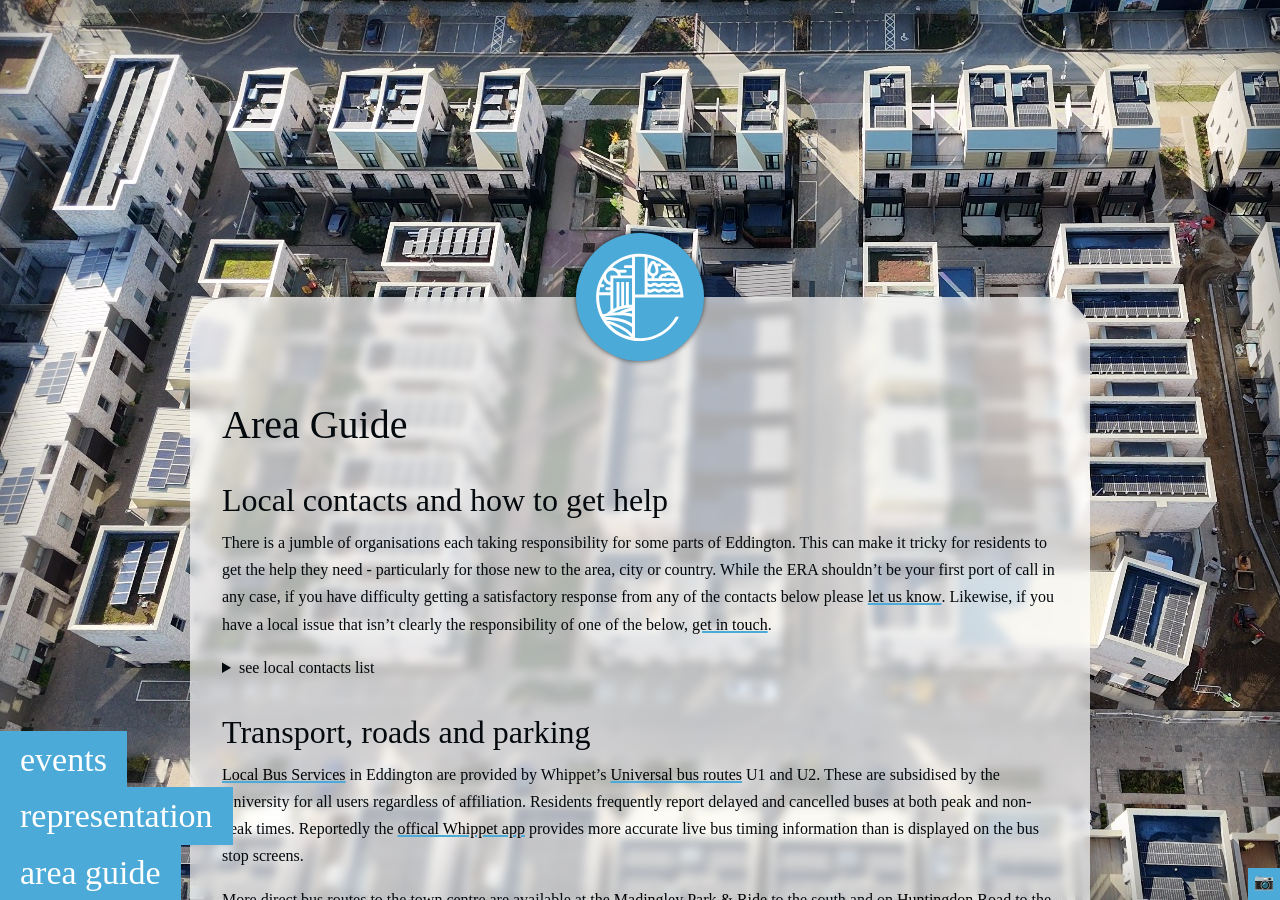
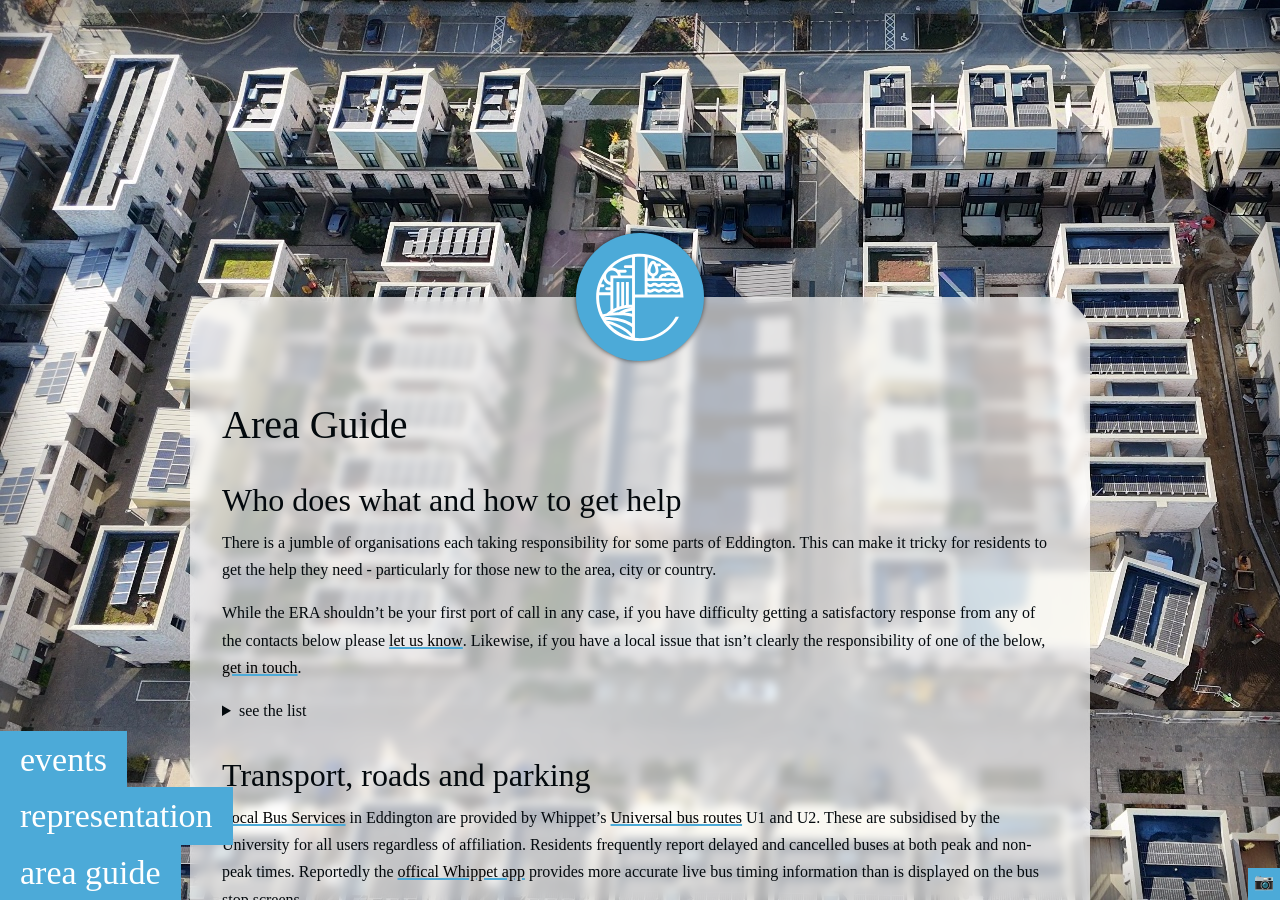
Before and after one commit to pieterdesnerck/website, a Jekyll site: the page built from docs/area-guide.md, in a window 1280 px wide and 900 px high. Built offline with Jekyll 4.4.1, drawn with Linux system fonts in a browser that asks for light colours; some web fonts are replaced; some of the changed lines change nothing that is shown.

Commit message:
fleshed out who-does-what section and un-hard-wrapped lines

```diff
--- a/docs/area-guide.md
+++ b/docs/area-guide.md
@@ -3,77 +3,66 @@
 permalink: area-guide
 ---
 
-## Local contacts and how to get help
+## Who does what and how to get help
 
-There is a jumble of organisations each taking responsibility for some parts of Eddington.
-This can make it tricky for residents to get the help they need - particularly for those new to the
-area, city or country.
-While the ERA shouldn't be your first port of call in any case, if you have difficulty
-getting a satisfactory response from any of the contacts below please [let us know](/contact-us). Likewise, if
-you have a local issue that isn't clearly the responsibility of one of the below, [get in touch](/contact-us).
+There is a jumble of organisations each taking responsibility for some parts of Eddington. This can make it tricky for residents to get the help they need - particularly for those new to the area, city or country.
+
+While the ERA shouldn't be your first port of call in any case, if you have difficulty getting a satisfactory response from any of the contacts below please [let us know](/contact-us). Likewise, if you have a local issue that isn't clearly the responsibility of one of the below, [get in touch](/contact-us).
 
 <details markdown="1">
-<summary>see local contacts list</summary>
+<summary>see the list</summary>
 
 [Portal Estate Management](https://portal.eddington-cambridge.co.uk/customer-service-team/report-a-defect/){:name='portal'}
-deals with issues relating to most shared public spaces in Eddington.
-This includes all roads, pavenments, cycle paths and hard and soft landscaping. They are responsible
-for collecting the [Estate Management Charge](#estate-management-charge) and spending it on local maintenance, improvement and
-contingency planning. They can sometimes
-be a useful first contact for services commissioned by other parties below, such as bin collections,
-playing fields, play parks and questions around covenants.
+is a wrapper-company owned by the University which deals with issues relating to most shared public spaces in Eddington. This includes all roads, pavenments, cycle paths and hard and soft landscaping.
+They are responsible for collecting the [Estate Management Charge](#estate-management-charge) and spending it on local maintenance, improvement and contingency planning. Though they subcontract the billing to [Vital](#vital) and the execution of estate management tasks to [Mears](#mears).
+Portal can sometimes be a useful first contact for services commissioned by other parties below, such as bin collections, playing fields, play parks and questions around covenants.
 
 [Lodge Property Services](https://eddington-cambridge.co.uk/key-worker-housing-frequently-asked-questions){:name='lodge'}
+is a wrapper-company owned by the University which manages tenancy in the University's so-called "Key Worker Housing". This includes all properties in Eddington which are owned by the University and let out exclusively to their employees through their [Accommodation Service](https://www.accommodation.cam.ac.uk/). They effectively fill the role of an in-house estate agent, but maintenance of the property, its contents and shared internal spaces falls to [Portal](#portal).
 
 [Core Sustainable Heat Management](https://find-and-update.company-information.service.gov.uk/company/10586130){:name='core'}
-is responsible for heat network infrastructure and the energy centre on Burkitt Lane. Their
-responsibility ends before the Heat Interface Unit within each property.
+is a wrapper-company owned by the University responsible for heat network infrastructure in Eddington and the energy centre on Burkitt Lane. Their responsibility ends before the Heat Interface Unit within each property. Consumer billing and much of the network's maintenance is subcontracted to [Vital Energi](#vital).
 
-[Hill Residential](){:name='hill'}
-are builders of private homes in the areas of Eddington marketed as "Knights' Park" and "Rubicon". They are responsible
-for snagging of their newbuild properties and the delivery of shared spaces around those buildings to
-Portal. The boundary between shared spaces under Portal's control and those still controlled by Hill
-is not well defined as it gradually moves from the latter to the former.
+[Vital Energi](https://www.vitalenergi.co.uk/){:name='vital'}
+provide customer billing services to Portal and Core, for Estate Management Charge and heat usage respectively. They also run our energy centre and maintain our local heat network infrastructure as the current contract holder under Core.
+
+[Mears](https://www.mearsgroup.co.uk/){:name='mears'}
+are a national housing services operator. They provide estate management services around Eddington as the current contract holder under Portal. They also do property management for Lodge, and both of these work packages form part of a broader contract with the University outside of Eddington.
+
+[Hill Residential](https://www.hill.co.uk/){:name='hill'}
+are builders of private homes in the areas of Eddington marketed as "Knights' Park" and "Rubicon". They are responsible for snagging of their newbuild properties and the delivery of shared spaces around those buildings to Portal. The boundary between shared spaces under Portal's control and those still controlled by Hill is not well defined as it gradually moves from the latter to the former.
 
 [Girton College](https://www.girton.cam.ac.uk/accommodation/swirles-court){:name='girton-college'}
-manages Swirles Court (bounded by Turing Way, Pheasant Drive and the Ridgeway) as
-accommodation for mainly postgraduate students remote from the main college site at the north end of Ridgeway.
+manages Swirles Court (bounded by Turing Way, Pheasant Drive and the Ridgeway) as accommodation for mainly postgraduate students remote from the main college site at the north end of Ridgeway.
 
-[South Cambridge District Council](https://www.scambs.gov.uk/your-council-and-democracy/contact-us){:name='south-cambs-council'}
+[Councils](#councils){:name='councils'}
+are a uniquely complicated aspect of Eddington, sitting as we do across the city boundary and a parish boundary. Due to the private nature of the shared spaces and the non-adopted status of roads in Eddington they have fewer responsibilities here than elsewhere in the UK.
+
+[South Cambridge District Council](https://www.scambs.gov.uk/your-council-and-democracy/contact-us){:name='district-council'}
+
+[Cambridge City Council](https://www.cambridge.gov.uk/){:name='city-council'}
+
+[Girton Parish Council](https://www.girton-cambs.org.uk/girton-parish-council-2/){:name='parish-council'}
+
+[Cambridgeshire County Council](https://www.cambridgeshire.gov.uk/){:name='county-council'}
 
 </details>
 
 ## Transport, roads and parking
 
 [Local Bus Services](#buses){:name='buses'}
-in Eddington are provided by Whippet's [Universal bus routes](https://www.whippetbus.co.uk/universal/)
-U1 and U2. These are subsidised by the University for all users regardless of affiliation. Residents
-frequently report delayed and cancelled buses at both peak and non-peak times. Reportedly the
-[offical Whippet app](https://www.whippetbus.co.uk/app/)
-provides more accurate live bus timing information than is displayed on the bus stop screens.
+in Eddington are provided by Whippet's [Universal bus routes](https://www.whippetbus.co.uk/universal/) U1 and U2. These are subsidised by the University for all users regardless of affiliation. Residents frequently report delayed and cancelled buses at both peak and non-peak times. Reportedly the [offical Whippet app](https://www.whippetbus.co.uk/app/) provides more accurate live bus timing information than is displayed on the bus stop screens.
 
-More direct bus routes to the town centre are available at the
-[Madingley Park & Ride](https://cambridgeparkandride.info/madingleyroad-times.shtml) to the south
-and on
-[Huntingdon Road](https://www.google.com/maps/dir/52.2355988,0.0882609/Thornton+Road,+Girton,+Cambridge+CB3+0LG) to the north.
+More direct bus routes to the town centre are available at the [Madingley Park & Ride](https://cambridgeparkandride.info/madingleyroad-times.shtml) to the south and on [Huntingdon Road](https://www.google.com/maps/dir/52.2355988,0.0882609/Thornton+Road,+Girton,+Cambridge+CB3+0LG) to the north.
 
 
 [Car Parking](#parking){:name='parking'}
-is available on-street throughout Eddington and normally requires registration during daytime hours.
-Anyone can register to park using the [JustPark app](https://www.justpark.com/) or
-one of the central parking machines. Once you register your visit, the first hour is free and then
-it's roughly £2 per hour thereafter. Maximum parking time limits apply via this method, normally of
-two or four hours. Full information on the [Cashless on-site parking info sheet](https://portal.eddington-cambridge.co.uk/_downloads/Eddington-Parking-Information_202309.pdf) - our location code is 2604.
+is available on-street throughout Eddington and normally requires registration during daytime hours. Anyone can register to park using the [JustPark app](https://www.justpark.com/) or one of the central parking machines. Once you register your visit, the first hour is free and then it's roughly £2 per hour thereafter. Maximum parking time limits apply via this method, normally of two or four hours. Full information on the [Cashless on-site parking info sheet](https://portal.eddington-cambridge.co.uk/_downloads/Eddington-Parking-Information_202309.pdf) - our location code is 2604.
 
-Residents and their visitors parking in these public spaces can use a separate system to register
-for a 24 period, and for a reduced fee (flat £2.80 at the time of writing).
-[Connect Cashless Parking](https://www.connectcashlessparking.com/) is the provider and they offer
-both phone and app-based payment. A limit of 100 days per year is applied per household to prevent
-a small number of residents from monopolising the limited spaces.
+Residents and their visitors parking in these public spaces can use a separate system to register for a 24 period, and for a reduced fee (flat £2.80 at the time of writing). [Connect Cashless Parking](https://www.connectcashlessparking.com/) is the provider and they offer
+both phone and app-based payment. A limit of 100 days per year is applied per household to prevent a small number of residents from monopolising the limited spaces.
 
-90 minutes of free parking without registration is available for users of Sainsbury's and Argos in
-their underground car park. 18 hours of free parking without registration is available at Madingley
-Park & Ride.
+90 minutes of free parking without registration is available for users of Sainsbury's and Argos in their underground car park. 18 hours of free parking without registration is available at Madingley Park & Ride.
 
 
 ## Water, waste, heating, internet, mobile etc.
```
